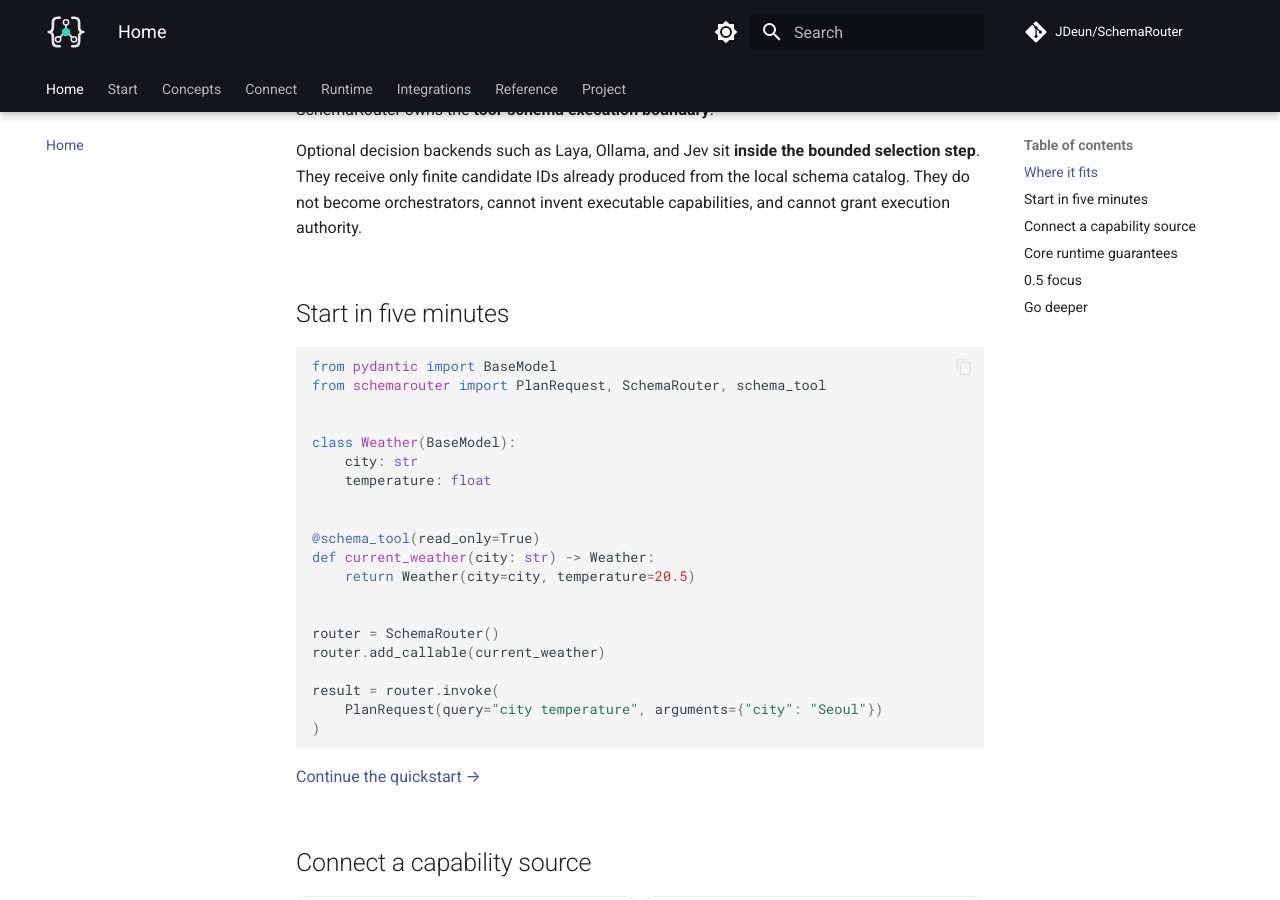
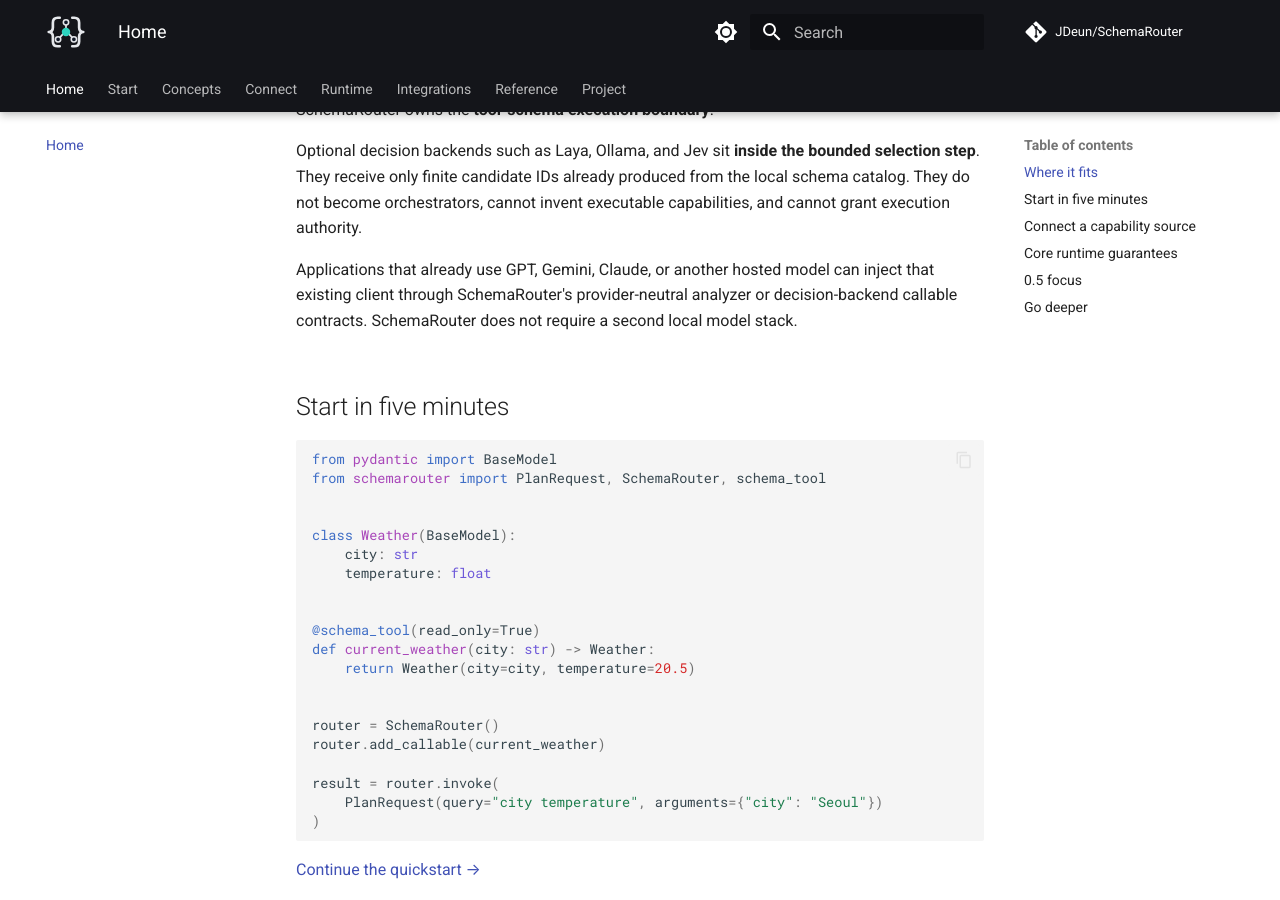
Before and after one commit to JDeun/SchemaRouter, an MkDocs documentation site: the page built from docs/index.md, in a window 1280 px wide and 900 px high, scrolled down 1373 px. Built offline with MkDocs 1.6.1 and Material for MkDocs 9.7.7, drawn with Linux system fonts in a browser that asks for light colours; comment, search, counter and statistics services are not loaded.

Commit message:
docs: surface cloud model reuse without agent ambiguity

```diff
--- a/docs/index.md
+++ b/docs/index.md
@@ -58,6 +58,10 @@ graphs, model invocation strategy, memory, checkpoints, and agent loops. SchemaR
 Optional decision backends such as Laya, Ollama, and Jev sit **inside the bounded selection step**.
 They receive only finite candidate IDs already produced from the local schema catalog. They do not
 become orchestrators, cannot invent executable capabilities, and cannot grant execution authority.
+
+Applications that already use GPT, Gemini, Claude, or another hosted model can inject that existing
+client through SchemaRouter's provider-neutral analyzer or decision-backend callable contracts.
+SchemaRouter does not require a second local model stack.
 
 ## Start in five minutes
 
```
